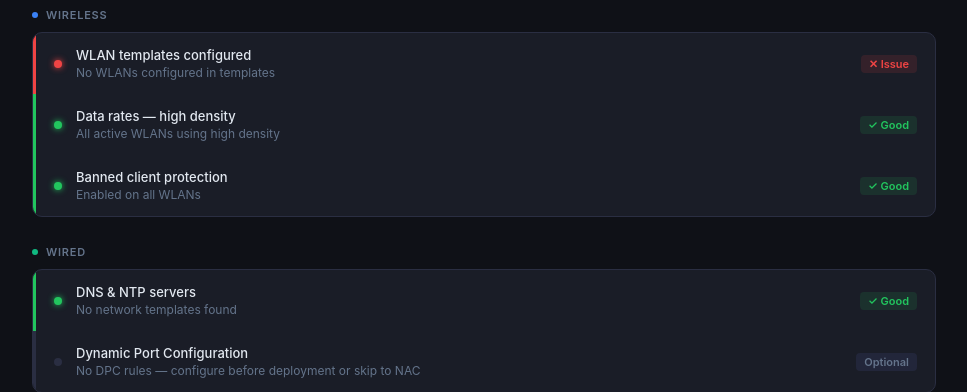
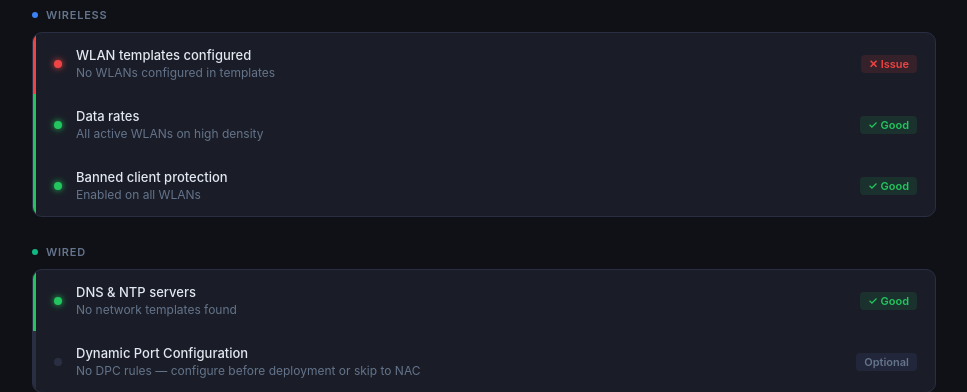
Before and after one commit to JasonScottSF/Mist-Hackathon-2026, a Flask app: template templates/journey.html in a window 1280 px wide. Shown: the part 672-1064 px from the top of the page, without its empty margins (156-1123 px from the left). Run offline with Flask 3, Linux system fonts and the light colour scheme; the template is opened without the code that fills it: most values are stand-ins (such as "Sample title", 1, 10 or a date in 2020).

Commit message:
fix(plan): data rates row opens drawer like other checks
- Rename "Data rates — high density" → "Data rates"
- Remove actionLabel — was masking drawer click, now uses badge system
  like wlan-templates and banned-clients rows

Co-Authored-By: Claude Sonnet 4.6 <noreply@anthropic.com>

```diff
--- a/templates/journey.html
+++ b/templates/journey.html
@@ -623,13 +623,12 @@ function calcPlanChecks() {
   });
   checks.push({
     id: "data-rates",
-    name: "Data rates — high density",
+    name: "Data rates",
     status: notHighDensity.length === 0 ? "green" : "yellow",
     detail: notHighDensity.length > 0
       ? `${notHighDensity.length} WLAN${notHighDensity.length!==1?"s":""} not on high density`
-      : "All active WLANs using high density",
-    actionLabel: notHighDensity.length > 0 ? "Fix →" : null,
-    actionUrl: `/bestpractices/${ORG_ID}`,
+      : "All active WLANs on high density",
+    actionLabel: null,
   });
 
   // Banned clients
```
